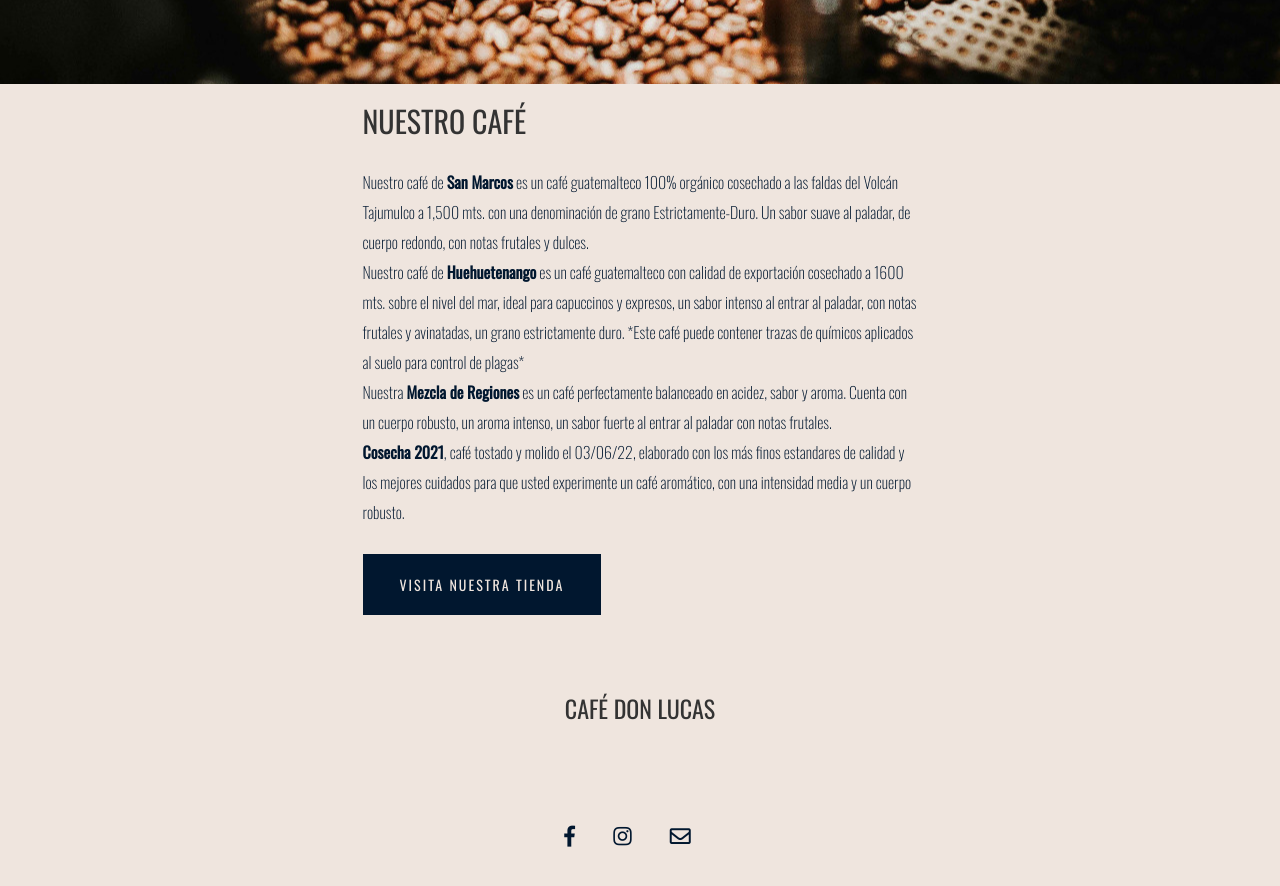
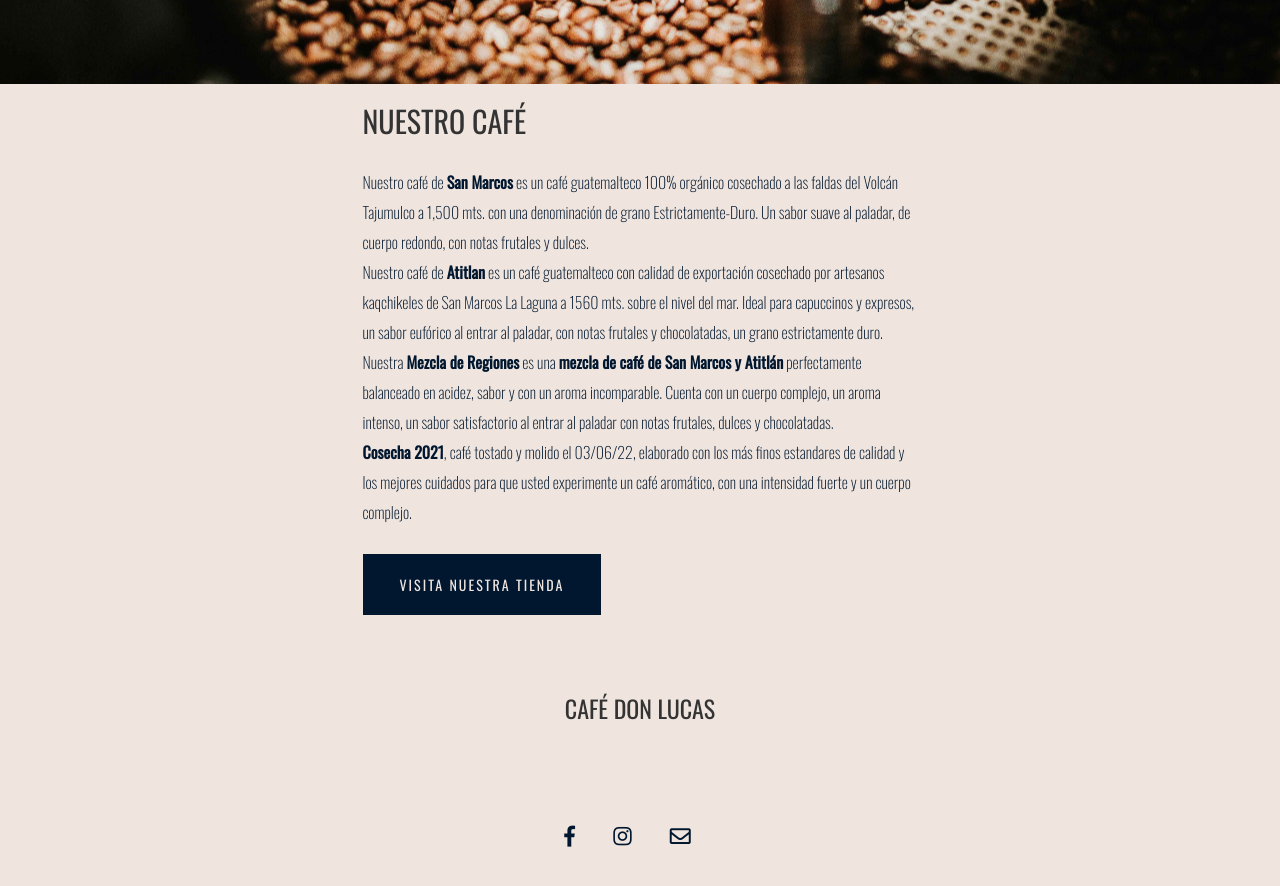
Before and after one commit to rmeoni/fractal, a Jekyll site: the page built from nuestro-cafe.markdown, in a window 1280 px wide and 900 px high, scrolled down 586 px. Shown: the top 886 px of the window. Built offline with Jekyll 4.4.1, drawn with Linux system fonts in a browser that asks for light colours; nearby versions of some CDN libraries.

Commit message:
updating coffee profiles

```diff
--- a/nuestro-cafe.markdown
+++ b/nuestro-cafe.markdown
@@ -12,11 +12,11 @@ permalink: /nuestro-cafe
 				<br>
 				<p style="margin-bottom: 48px !important;">Nuestro café de <strong>San Marcos</strong> es un café guatemalteco 100% orgánico cosechado a las faldas del Volcán Tajumulco a 1,500 mts. con una denominaci&oacute;n de grano Estrictamente-Duro. Un sabor suave al paladar, de cuerpo redondo, con notas frutales y dulces.
 				<br>
-				Nuestro café de <strong>Huehuetenango</strong> es un café guatemalteco con calidad de exportación cosechado a 1600 mts. sobre el nivel del mar, ideal para capuccinos y expresos, un sabor intenso al entrar al paladar, con notas frutales y avinatadas, un grano estrictamente duro. *Este caf&eacute; puede contener trazas de qu&iacute;micos aplicados al suelo para control de plagas*
+				Nuestro café de <strong>Atitlan</strong> es un café guatemalteco con calidad de exportación cosechado por artesanos kaqchikeles de San Marcos La Laguna a 1560 mts. sobre el nivel del mar. Ideal para capuccinos y expresos, un sabor eufórico al entrar al paladar, con notas frutales y chocolatadas, un grano estrictamente duro.
 				<br>
-				Nuestra <strong>Mezcla de Regiones</strong> es un café perfectamente balanceado en acidez, sabor y aroma. Cuenta con un cuerpo robusto, un aroma intenso, un sabor fuerte al entrar al paladar con notas frutales.
+				Nuestra <strong>Mezcla de Regiones</strong> es una <strong>mezcla de café de San Marcos y Atitlán</strong> perfectamente balanceado en acidez, sabor y con un aroma incomparable. Cuenta con un cuerpo complejo, un aroma intenso, un sabor satisfactorio al entrar al paladar con notas frutales, dulces y chocolatadas.
 				<br>
-				<strong>Cosecha 2021</strong>, café tostado y molido el {{ site.time | date: '%d/%m/%y' }}, elaborado con los más finos estandares de calidad y los mejores cuidados para que usted experimente un café aromático, con una intensidad media y un cuerpo robusto.
+				<strong>Cosecha 2021</strong>, café tostado y molido el {{ site.time | date: '%d/%m/%y' }}, elaborado con los más finos estandares de calidad y los mejores cuidados para que usted experimente un café aromático, con una intensidad fuerte y un cuerpo complejo.
 				<br>
 				</p>
 				<a href="/comprar" id="button">VISITA NUESTRA TIENDA</a>
```
